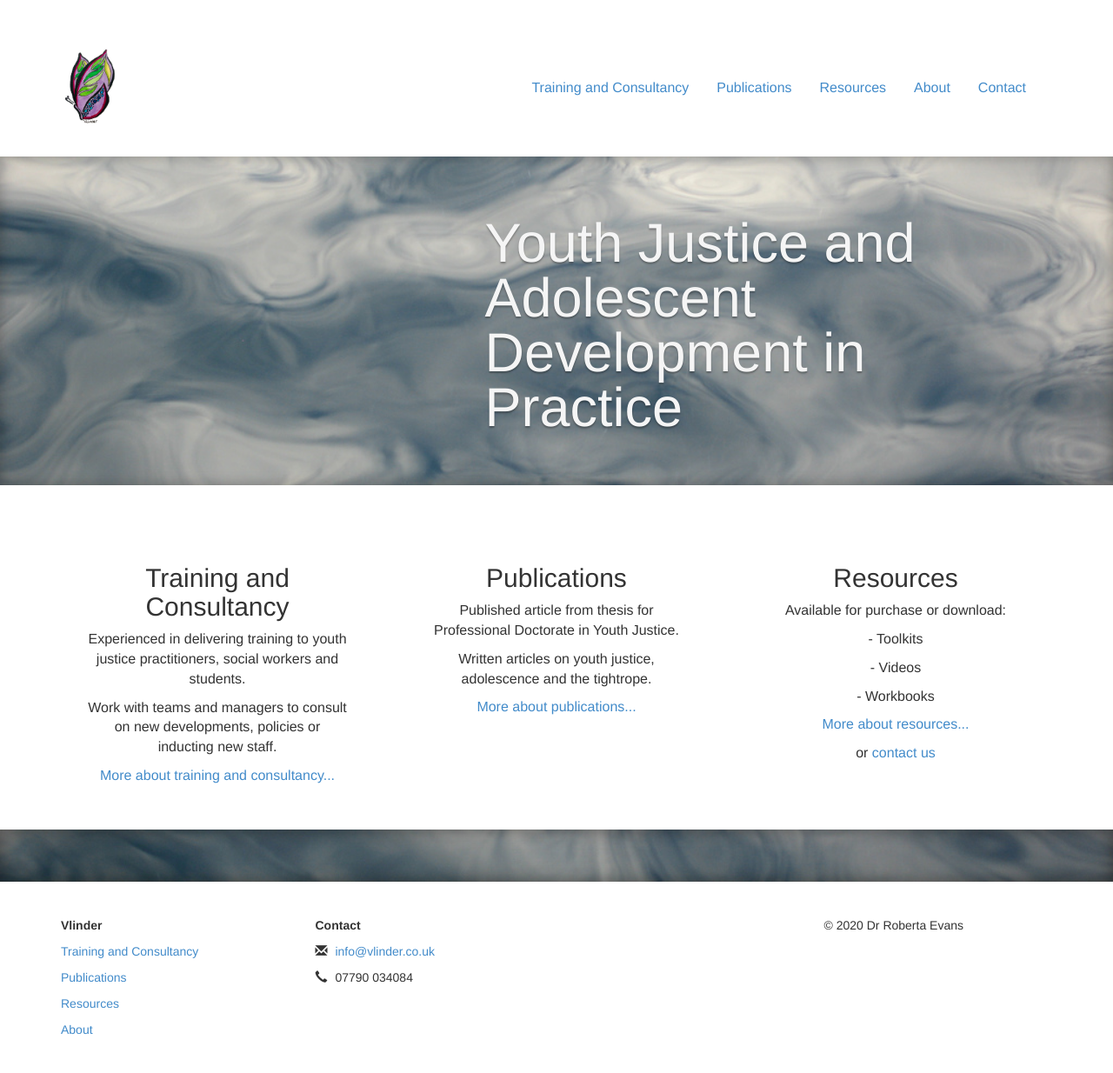
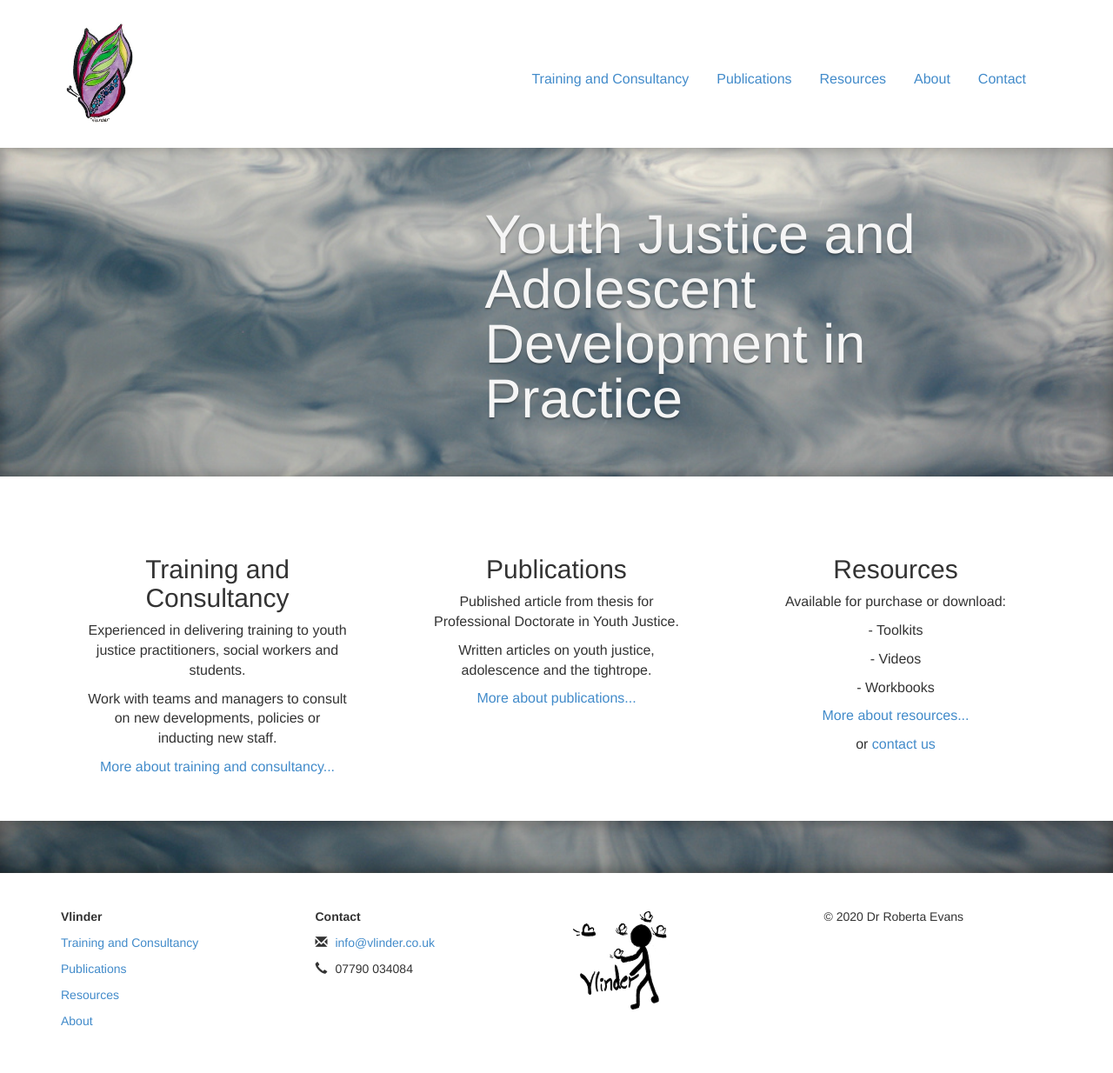
Before and after one commit to vlinderco/vlinderco.github.io, a Jekyll site: the page built from index.md, in a window 1280 px wide. Shown: the whole page at 87% size. Built offline with Jekyll 4.4.1, drawn with Linux system fonts in a browser that asks for light colours; nearby versions of some CDN libraries.

Commit message:
Update logo and stickman images

```diff
--- a/_layouts/base.html
+++ b/_layouts/base.html
@@ -11,7 +11,7 @@
     <title>{% if page.title %}{{ page.title }} | {% endif %}{{ site.title }}</title>
 
     <link rel="stylesheet" href="{{site.baseurl}}resources/bootstrap/css/bootstrap.min.css" type="text/css" />
-    <link rel="stylesheet" href="{{site.baseurl}}resources/stylesheets/style.css" type="text/css" />
+    <link rel="stylesheet" href="{{site.baseurl}}resources/stylesheets/style.css?v=2" type="text/css" />
   </head>
 
   <body>
@@ -23,7 +23,7 @@
             <span class="icon-bar"></span>
             <span class="icon-bar"></span>
           </button>
-          <a class="navbar-brand" href="{{site.url}}"> <img src="{{site.baseurl}}resources/images/vlinder.jpg?ver=2" height="90"></a>
+          <a class="navbar-brand" href="{{site.url}}"> <img src="{{site.baseurl}}resources/images/vlinder.jpg?v=3" height="120"></a>
         <div class="navbar-collapse collapse">
           <ul class="nav nav-pills pull-right">
             {% for node in site.data.navigation %}
@@ -60,8 +60,11 @@
             <p><span class="glyphicon glyphicon-envelope"></span> <a href="mailto:info@vlinder.co.uk">info@vlinder.co.uk</a></p>
             <p><span class="glyphicon glyphicon-earphone"></span> 07790 034084</p>
           </div>
-          <div class="col col-md-3 col-md-offset-3">
-            <p class"copyright">&copy; 2020 Dr Roberta Evans</p>
+          <div class="col col-md-3">
+            <img src="{{site.baseurl}}resources/images/stickman.jpg" height="120">
+          </div>
+          <div class="col col-md-3">
+            <p class="copyright">&copy; 2020 Dr Roberta Evans</p>
           </div>
         </div>
       </div>
--- a/resources/stylesheets/style.css
+++ b/resources/stylesheets/style.css
@@ -7,8 +7,8 @@
 }
 
 .navbar-default {
-  margin-top: 40px;
-  margin-bottom: 20px;
+  margin-top: 10px;
+  margin-bottom: 10px;
   border: 0;
   background-color: #fff;
 }
@@ -18,7 +18,7 @@
 }
 
 .navbar-collapse {
-  margin-top: 40px;
+  margin-top: 60px;
 }
 
 @media (max-width: 767px) {
```
Also changed, not shown: resources/images/stickman.jpg, resources/images/vlinder.jpg.
